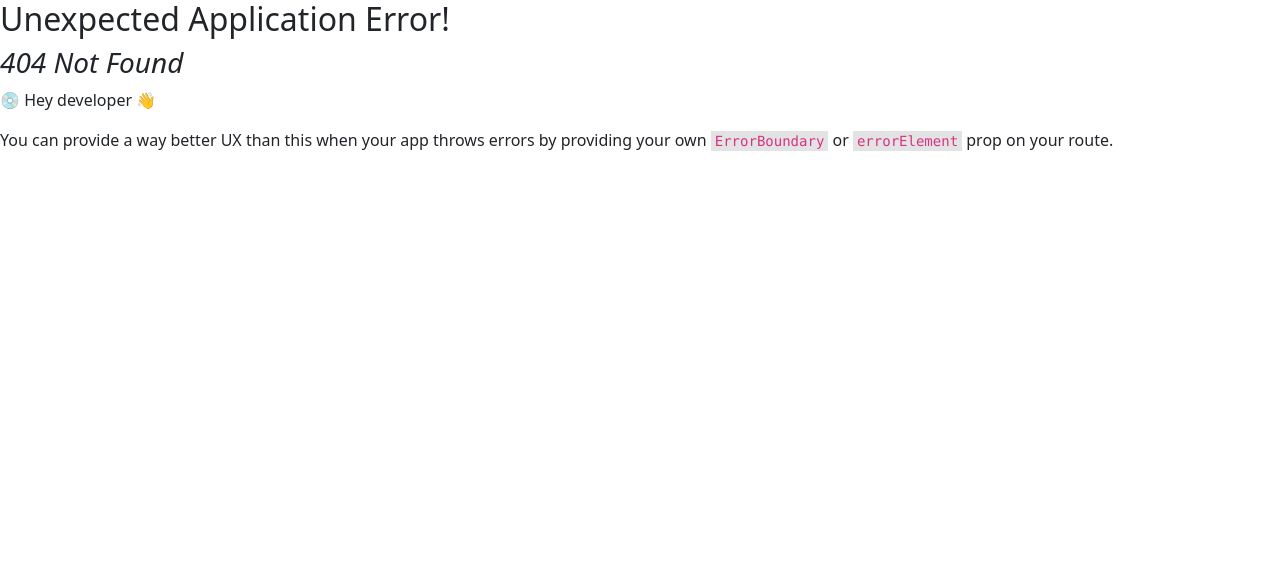
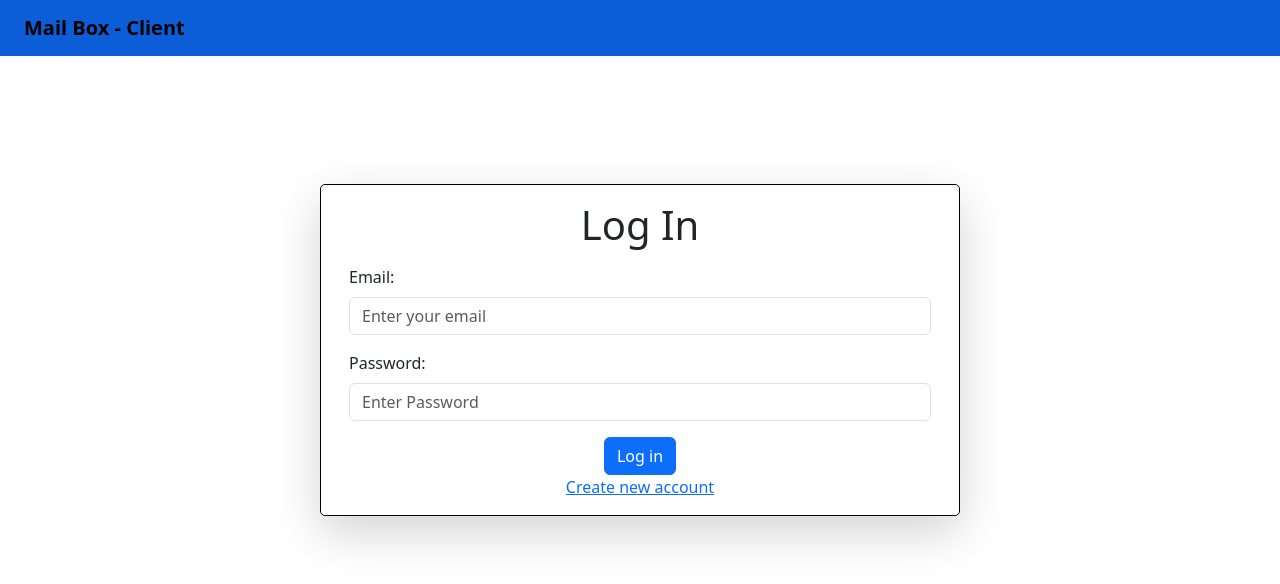
Before and after one commit to NagendraVarma1/mail-box-client, a React (Create React App) app: page /home in a window 1280 px wide. Before the commit this address had no page. Shown: the top 584 px of the page. Built offline with nearby package versions, Linux system fonts and the light colour scheme.

Commit message:
LogIn page

```diff
--- a/src/App.js
+++ b/src/App.js
@@ -2,15 +2,21 @@
 import { RouterProvider, createBrowserRouter } from 'react-router-dom';
 import RootLayout from './Components/RootLayout';
 import Signup from './Components/Signup';
+import Login from './Components/Login';
+import Home from './Components/Home';
 
 function App() {
+
+  const token = localStorage.getItem('token')
 
   const router = createBrowserRouter([
     {
       path: '/',
       element: <RootLayout />,
       children: [
-        {path: '/', element: <Signup />}
+        {path: '/', element: <Signup />},
+        {path: '/login', element: <Login />},
+        {path: '/home', element: token ? <Home /> : <Login />}
       ]
     }
   ])
--- /dev/null
+++ b/src/Components/Home.js
@@ -0,0 +1,13 @@
+import React from "react";
+import { Container } from "react-bootstrap";
+
+const Home = () => {
+    return (
+        <Container>
+            <h1>Welcome to Your Mail Box</h1>
+        </Container>
+    )
+}
+
+
+export default Home;
--- /dev/null
+++ b/src/Components/Login.js
@@ -0,0 +1,73 @@
+import React, { useRef } from "react";
+import { Button, Container, Form } from "react-bootstrap";
+import { NavLink, useNavigate } from "react-router-dom";
+
+const Login = () => {
+    const emailInputRef = useRef();
+    const passwordInputRef = useRef();
+
+    const navigate = useNavigate();
+
+    const formSubmitHandler = (event) => {
+        event.preventDefault();
+
+        const enteredEmail = emailInputRef.current.value;
+        const enteredPassword = passwordInputRef.current.value;
+
+        let url = 'https://identitytoolkit.googleapis.com/v1/accounts:signInWithPassword?key=AIzaSyBtneV4wzWehCfRw37M-EqyqoUJ8_mY4Jc';
+
+        fetch(url,{
+            method: 'POST',
+            body: JSON.stringify({
+                email: enteredEmail,
+            password: enteredPassword,
+            returnSecureToken: true
+            }),
+            headers: {
+                'Content-Type': 'application.json',
+            }
+        }).then((res) => {
+            if(res.ok) {
+                return res.json();
+            }
+            else {
+                return res.json().then((data) => {
+                    throw new Error('Authentication Failed!')
+                })
+            }
+        }).then((data) => {
+            localStorage.setItem('token', data.idToken)
+            localStorage.setItem('email', enteredEmail)
+            navigate('/home')
+        }).catch((err) => {
+            alert(err.message)
+        })
+    }
+    return (
+        <Container className="shadow-lg" style={{border: '1px solid black', borderRadius: '5px', width: '50%', marginTop: '10%'}}>
+        <div className="mt-3 text-center">
+            <h1>Log In</h1>
+        </div>
+        <Form onSubmit={formSubmitHandler}>
+            <Form.Group className="m-3">
+                <Form.Label>Email:</Form.Label>
+                <Form.Control type="email" placeholder="Enter your email" ref={emailInputRef} required/>
+            </Form.Group>
+            <Form.Group className="m-3">
+                <Form.Label>Password:</Form.Label>
+                <Form.Control type="password" placeholder="Enter Password" ref={passwordInputRef} required />
+
+            </Form.Group>
+            <div className="text-center">
+               <Button type="submit">Log in</Button>
+            </div>
+            <div className="mb-3 text-center">
+                <NavLink to={'/'}>Create new account</NavLink>
+            </div>
+        </Form>
+    </Container>
+    )
+}
+
+
+export default Login;
--- a/src/Components/Signup.js
+++ b/src/Components/Signup.js
@@ -1,7 +1,10 @@
 import React, { useRef } from "react";
 import { Button, Container, Form } from "react-bootstrap";
+import { NavLink, useNavigate } from "react-router-dom";
 
 const Signup = () => {
+
+    const navigate = useNavigate();
 
     const emailInputRef = useRef();
     const passwordInputRef = useRef();
@@ -39,6 +42,7 @@
                 }
             }).then((data) => {
                 console.log('user signup successfully')
+                navigate('/login')
             }).catch((err) => {
                 alert(err.message)
             })
@@ -68,9 +72,13 @@
                 <Form.Label>Confirm Password:</Form.Label>
                 <Form.Control type="password" placeholder="Confirm Password" ref={confirmPasswordInputRef} required/>
             </Form.Group>
-            <div className=" mb-3 text-center">
+            <div className="text-center">
                <Button type="submit">Sign Up</Button>
             </div>
+            <div className="mb-3 text-center">
+                <NavLink to={'/login'}>Log in with existing account</NavLink>
+            </div>
+
         </Form>
     </Container>
   );
```
